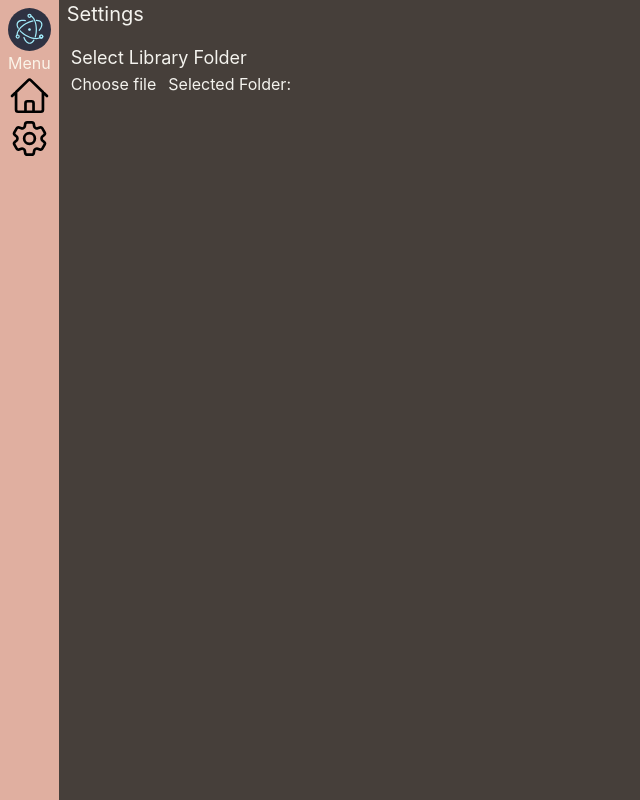
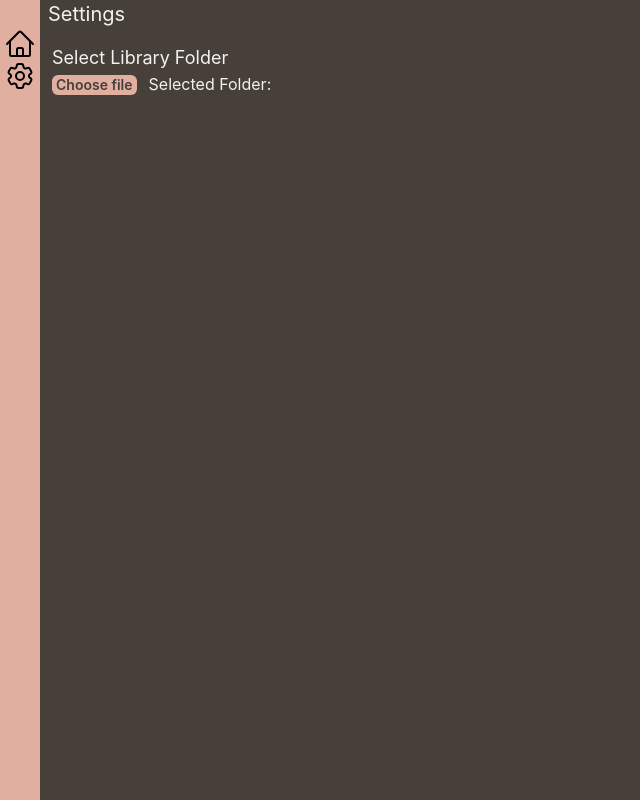
Before and after one commit to no-erikk/comic-reader-rev, a Vue app: page /settings in a window 1280 px wide. Shown: the whole page, without its empty margins (0-640 px from the left). Built offline with nearby package versions, Linux system fonts and the light colour scheme.

Commit message:
small, primarily css adjustments

```diff
--- a/src/main/helpers/LibraryScraper.js
+++ b/src/main/helpers/LibraryScraper.js
@@ -2,12 +2,14 @@ import Database from "better-sqlite3";
 import { dialog } from "electron";
 import path from "path";
 const readdrip = require("readdirp");
-const fs = require("fs");
+//const fs = require("fs");
+
+//
 
 // check for database file
 const dbPath = "db.json";
 let db;
-if (!fs.existsSync(dbPath)) {
+/* if (!fs.existsSync(dbPath)) {
   // if not found initialize new database
   db = new Database(dbPath);
   //db.pragma('journal_mode = WAL')
@@ -24,13 +26,15 @@ if (!fs.existsSync(dbPath)) {
     CREATE TABLE IF NOT EXISTS files (
         id INTEGER PRIMARY KEY,
         name TEXT NOT NULL,
+        read BOOLEAN,
+        new BOOLEAN,
         directory_id INTEGER NOT NULL,
         FOREIGN KEY (directory_id) REFERENCES directories(id)
     )
   `);
-
+  db.close();
   console.log("no database found, created new database");
-}
+} */
 
 // scan file paths and return directories
 export async function ReadDirectories() {
--- a/src/renderer/src/App.vue
+++ b/src/renderer/src/App.vue
@@ -6,7 +6,7 @@ import Sidebar from "./components/Sidebar.vue";
 <template>
   <div class="app flex h-screen">
     <!-- sidebar -->
-    <div class="sidebar-container w-3rem">
+    <div class="sidebar-container w-10">
       <Sidebar />
     </div>
     <!-- main content window -->
--- a/src/renderer/src/components/Sidebar.vue
+++ b/src/renderer/src/components/Sidebar.vue
@@ -1,11 +1,7 @@
 <template>
-  <div class="flex flex-col overflow-hidden h-full p-2 bg-popPink">
+  <div class="flex flex-col overflow-hidden h-full p-1 bg-popPink">
     <!-- logo TEMP -->
-    <div class="logo">
-      <img src="../assets/electron.svg" alt="Electron" />
-    </div>
-    <h3>Menu</h3>
-    <div class="menu">
+    <div class="menu mt-6">
       <!-- home/library -->
       <nav class="hover:bg-secondary rounded-md">
         <router-link class="button" to="/">
@@ -39,32 +35,3 @@ export default {
   },
 };
 </script>
-
-<!-- <style scoped>
-aside {
-  position: fixed;
-  display: flex;
-  flex-direction: column;
-  width: calc(2rem + 32px);
-  height: 100vh;
-  overflow: hidden;
-  padding: 1rem;
-
-  background-color: gray;
-
-  transition: 0.2s ease-out;
-
-  .logo {
-    margin-bottom: 1rem;
-
-    img {
-      width: 2rem;
-    }
-  }
-
-  @media (max-width: 768px) {
-    position: fixed;
-    z-index: 99;
-  }
-}
-</style> -->
--- a/src/renderer/src/stores/store.js
+++ b/src/renderer/src/stores/store.js
@@ -9,17 +9,17 @@ export const useStore = defineStore({
       home: {
         title: "Library",
         icon: "home",
-        iconPath: "../assets/home.svg",
+        iconPath: "../assets/home.svg", // todo
       },
       settings: {
         title: "Settings",
         icon: "settings",
-        iconPath: "../assets/settings.svg",
+        iconPath: "../assets/settings.svg", // todo
       },
     },
     settings: {
-      databasePath: "db.json",
-      currentLibraryPath: "",
+      databasePath: "src/db.json",
+      currentLibraryPath: "", // todo
     },
   }),
   actions: {
@@ -30,13 +30,13 @@ export const useStore = defineStore({
   },
   getters: {
     getActivePage() {
-      console.log("from store:", this.activePage);
+      //console.log("from store:", this.activePage);
       return this.activePage;
     },
     getPageMeta() {
-      console.log("arg from store:", this.activePage);
+      //console.log("arg from store:", this.activePage);
       const selectedMeta = this.pageMetadata[this.activePage] || {};
-      console.log("selected meta:", selectedMeta);
+      //console.log("selected meta:", selectedMeta);
       return selectedMeta;
     },
   },
--- a/src/renderer/src/views/Settings.vue
+++ b/src/renderer/src/views/Settings.vue
@@ -15,7 +15,12 @@ const readDir = async () => {
   <main class="settings-page">
     <div class="selector p-3">
       <h1 class="text-lg text-popGrey">Select Library Folder</h1>
-      <button id="btn" type="button" class="text-popGrey mr-3" @click="readDir">
+      <button
+        id="btn"
+        type="button"
+        class="bg-popPink rounded-md text-primary text-sm font-semibold pl-1 pr-1 mr-3"
+        @click="readDir"
+      >
         Choose file
       </button>
       <h2 class="inline text-popGrey">Selected Folder: {{ filePath }}</h2>
```
